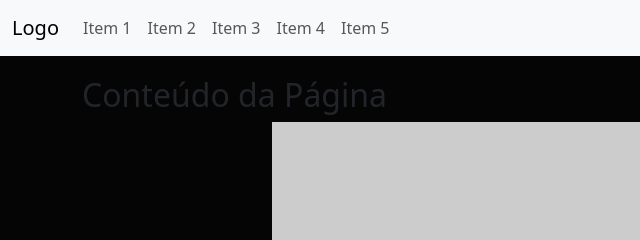
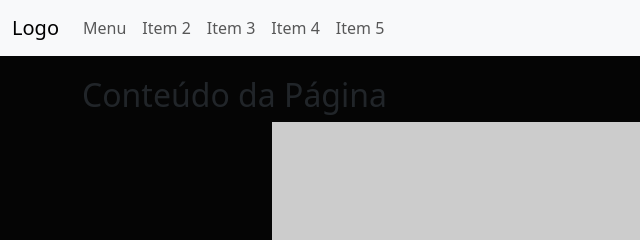
Before and after one commit to victormatozo/victormatozo.github.io, a plain HTML site: page index.html in a window 1280 px wide. Shown: the top 240 px of the page, 0-640 px from the left. Drawn offline with nearby package versions, Linux system fonts and the light colour scheme; placeholder pictures from the web are drawn by us.

Commit message:
alterado o menu no index.html

```diff
--- a/index.html
+++ b/index.html
@@ -28,7 +28,7 @@
       <div class="collapse navbar-collapse" id="navbarSupportedContent"> <!-- Menu de navegação -->
         <ul class="navbar-nav me-auto mb-2 mb-lg-0"> <!-- Lista não ordenada de itens de navegação -->
           <li class="nav-item">
-            <a class="nav-link" href="#">Item 1</a> <!-- Item de menu 1 -->
+            <a class="nav-link" href="#">Menu</a> <!-- Item de menu 1 -->
           </li>
           <li class="nav-item">
             <a class="nav-link" href="#">Item 2</a> <!-- Item de menu 2 -->
```
